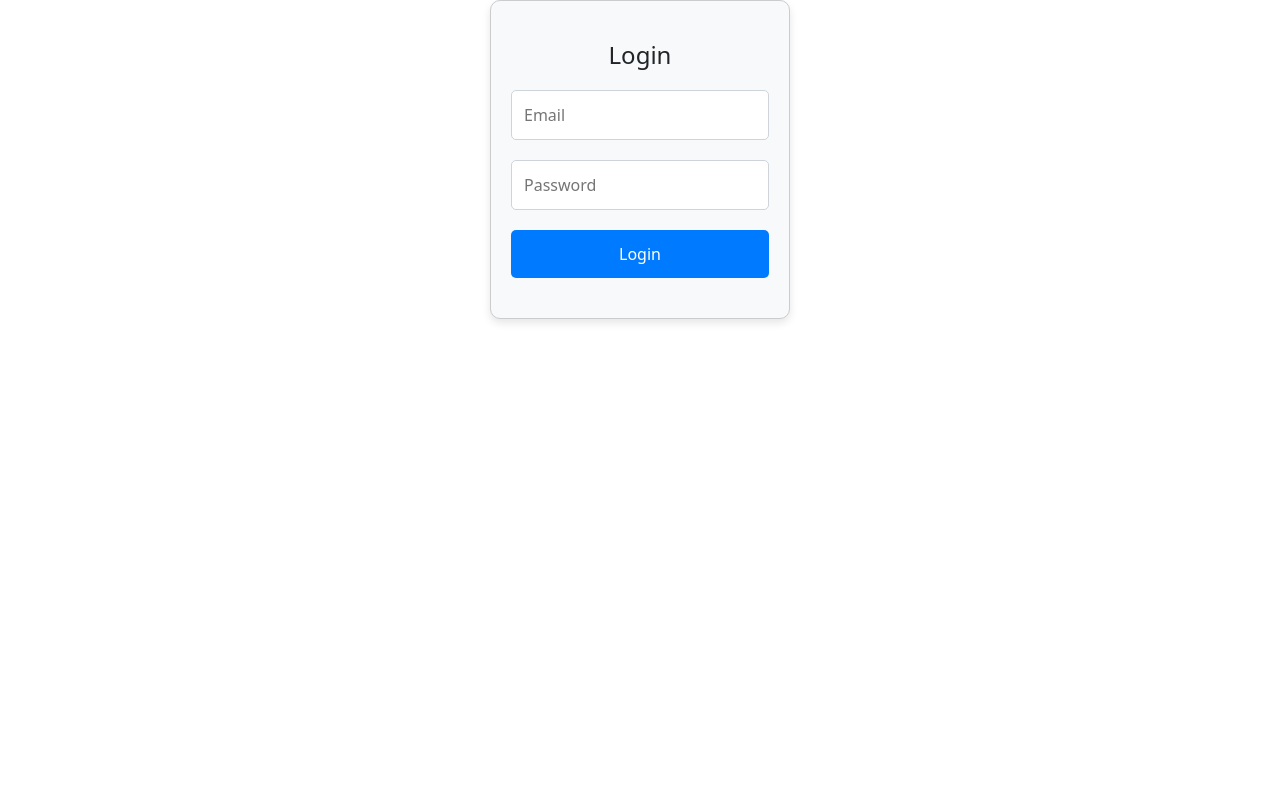
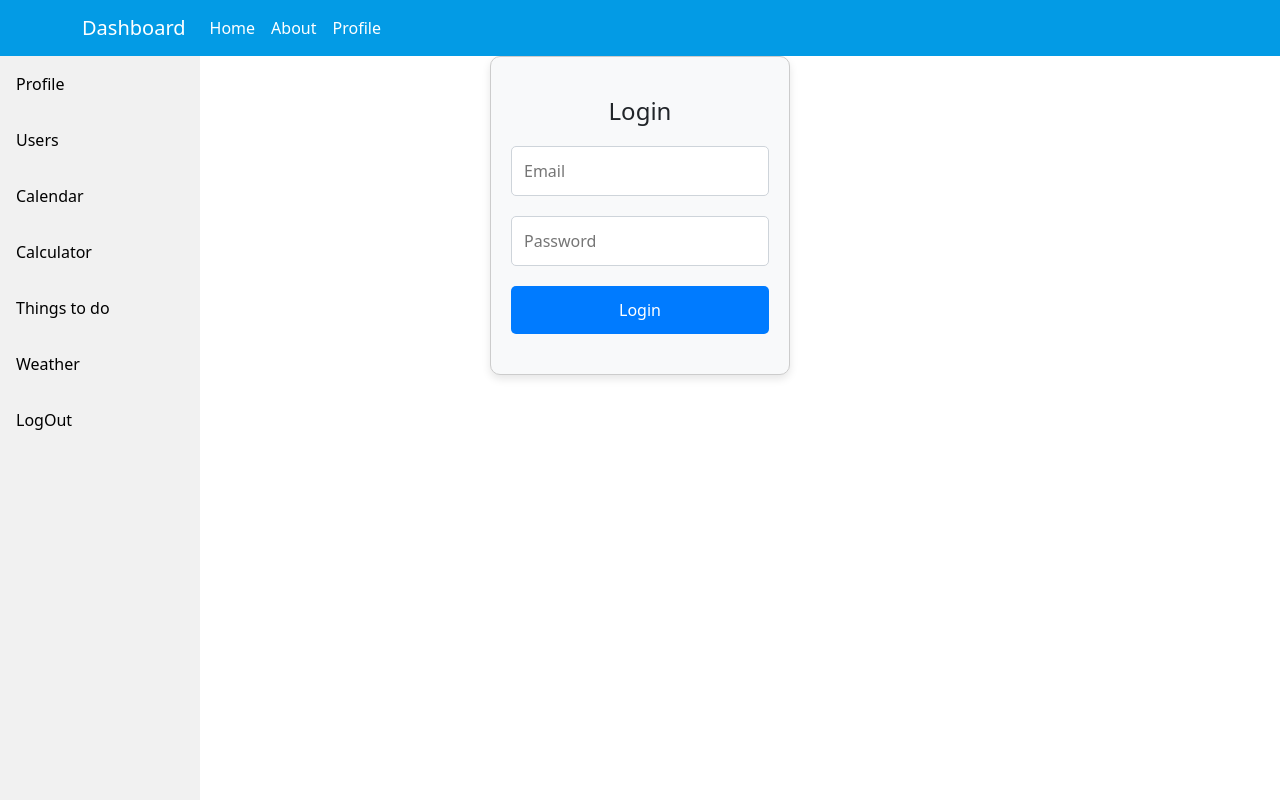
Before and after one commit to manushi7/WebAssignment5, a React (Create React App) app: page /login in a window 1280 px wide. Built offline with nearby package versions, Linux system fonts and the light colour scheme; no server answers.

Commit message:
Fix sidebar

```diff
--- a/src/App.js
+++ b/src/App.js
@@ -12,8 +12,8 @@ import LoginPage from './pages/LoginPage';
 import ProfilePage from './pages/ProfilePage';
 import SignupPage from './pages/SignupPage';
 import UserListingPage from './pages/UserListingPage';
-import CalendarWidget from './components/CalendarWidget';
-import CalculatorWidget from './components/CalculatorWidget';
+import CalendarPage from './pages/CalendarPage';
+import CalculatorPage from './pages/CalculatorPage';
 
 const App = () => {
     return (
@@ -48,8 +48,16 @@ const App = () => {
                     }
                 />
 
-            <Route path="/calendar" element={<CalendarWidget />} />
-            <Route path="/calculator" element={<CalculatorWidget />} />
+                <Route path="/calendar" element={
+                    <RequireAuth>
+                      <CalendarPage />
+                    </RequireAuth>
+                } />
+                <Route path="/calculator" element={
+                    <RequireAuth>
+                      <CalculatorPage />
+                    </RequireAuth>
+                } />
               </Route>
             </Routes>
           </Router>
--- a/src/components/Layout.js
+++ b/src/components/Layout.js
@@ -9,11 +9,35 @@ import {
     Outlet,
 } from "react-router-dom";
 
-import AuthStatus from './AuthStatus';
+import Sidebar from '../components/Sidebar';
 
 export default function Layout() {
     return (
         <div>
+          {/* Navigation Bar */}
+          <nav className="navbar navbar-expand-lg navbar-dark">
+            <div className="container">
+              <Link className="navbar-brand" to="/">Dashboard</Link>
+              <div className="collapse navbar-collapse">
+                <ul className="navbar-nav ml-auto">
+                  <li className="nav-item active">
+                    <Link className="nav-link" to="/">Home</Link>
+                  </li>
+                  <li className="nav-item">
+                    <Link className="nav-link" to="/about">About</Link>
+                  </li>
+                  <li className="nav-item">
+                    <Link className="nav-link" to="/profile">Profile</Link>
+                  </li>
+                </ul>
+              </div>
+            </div>
+          </nav>
+
+          <div>
+            <Sidebar />
+          </div>
+
           <Outlet />
         </div>
     );
--- a/src/components/Sidebar.js
+++ b/src/components/Sidebar.js
@@ -1,39 +1,18 @@
 import React from 'react';
 
-import WeatherWidget from '../components/WeatherWidget';
-import DogWidget from '../components/DogWidget';
-import ParkWidget from '../components/ParkWidget';
 import { Link } from 'react-router-dom';
 
 const Sidebar = () => {
 
     return (
-        <div>
-            <div class="sidebar">
-                <Link className="nav-link" to="/calendar">Calendar</Link>
-                <Link className="nav-link" to="/calculator">Calculator</Link>
-                <Link className="nav-link" to="#todolist">Todo List</Link>
-                <Link className="nav-link" to="#weather">Weather</Link>
-                <Link className="nav-link" to="#logout">LogOut</Link>
-            </div>
-
-            <div class="content">
-                <div className="container-fluid main-content">
-                    <h1 className="page-title">Dashboard</h1>
-
-                    <div className="row">
-                        <div className="col">
-                            <WeatherWidget />
-                        </div>
-                        <div className="col">
-                            <DogWidget />
-                        </div>
-                        <div className="col">
-                            <ParkWidget />
-                        </div>
-                    </div>
-                </div>
-            </div>
+        <div class="sidebar">
+          <Link className="nav-link" to="/profile">Profile</Link>
+          <Link className="nav-link" to="/users">Users</Link>
+          <Link className="nav-link" to="/calendar">Calendar</Link>
+          <Link className="nav-link" to="/calculator">Calculator</Link>
+          <Link className="nav-link" to="/things-to-do">Things to do</Link>
+          <Link className="nav-link" to="/weather">Weather</Link>
+          <Link className="nav-link" to="#logout">LogOut</Link>
         </div>
     );
 };
--- /dev/null
+++ b/src/pages/CalculatorPage.js
@@ -0,0 +1,22 @@
+import React from 'react';
+import '../pages/css/Dashboard.css'; // Import the CSS file
+
+import CalculatorWidget from '../components/CalculatorWidget';
+
+const CalculatorPage = () => {
+    return (
+            <div class="content">
+                <div className="container-fluid main-content">
+                    <h1 className="page-title">Calendar</h1>
+
+                    <div className="row">
+                        <div className="col">
+                            <CalculatorWidget />
+                        </div>
+                    </div>
+                </div>
+            </div>
+    );
+};
+
+export default CalculatorPage;
--- /dev/null
+++ b/src/pages/CalendarPage.js
@@ -0,0 +1,22 @@
+import React from 'react';
+import '../pages/css/Dashboard.css'; // Import the CSS file
+
+import CalendarWidget from '../components/CalendarWidget';
+
+const CalendarPage = () => {
+    return (
+            <div class="content">
+                <div className="container-fluid main-content">
+                    <h1 className="page-title">Calendar</h1>
+
+                    <div className="row">
+                        <div className="col">
+                            <CalendarWidget />
+                        </div>
+                    </div>
+                </div>
+            </div>
+    );
+};
+
+export default CalendarPage;
--- a/src/pages/DashboardPage.js
+++ b/src/pages/DashboardPage.js
@@ -1,33 +1,29 @@
 import React from 'react';
-import { Link } from 'react-router-dom';
 import '../pages/css/Dashboard.css'; // Import the CSS file
-import Sidebar from '../components/Sidebar';
+
+import WeatherWidget from '../components/WeatherWidget';
+import DogWidget from '../components/DogWidget';
+import ParkWidget from '../components/ParkWidget';
 
 const DashboardPage = () => {
     return (
-        <div>
-          {/* Navigation Bar */}
-          <nav className="navbar navbar-expand-lg navbar-dark">
-            <div className="container">
-              <Link className="navbar-brand" to="/">Dashboard</Link>
-              <div className="collapse navbar-collapse">
-                <ul className="navbar-nav ml-auto">
-                  <li className="nav-item active">
-                    <Link className="nav-link" to="/">Home</Link>
-                  </li>
-                  <li className="nav-item">
-                    <Link className="nav-link" to="/about">About</Link>
-                  </li>
-                  <li className="nav-item">
-                    <Link className="nav-link" to="/profile">Profile</Link>
-                  </li>
-                </ul>
-              </div>
+            <div class="content">
+                <div className="container-fluid main-content">
+                    <h1 className="page-title">Dashboard</h1>
+
+                    <div className="row">
+                        <div className="col">
+                            <WeatherWidget />
+                        </div>
+                        <div className="col">
+                            <DogWidget />
+                        </div>
+                        <div className="col">
+                            <ParkWidget />
+                        </div>
+                    </div>
+                </div>
             </div>
-          </nav>
-
-          <Sidebar />
-        </div>
     );
 };
 
--- a/src/pages/ProfilePage.js
+++ b/src/pages/ProfilePage.js
@@ -1,6 +1,5 @@
 import React, { useEffect } from 'react';
 import { useAuthentication } from '../context/auth/AuthenticationContext';
-import CalendarWidget from '../components/CalendarWidget';
 
 const ProfilePage = () => {
     const { user } = useAuthentication();
@@ -12,11 +11,14 @@ const ProfilePage = () => {
     }, [user]);
 
     return (
-    <div>
-      <h2>Profile</h2>
+            <div class="content">
+              <div className="container-fluid main-content">
+                <h1 className="page-title">Profile</h1>
+
+                <div className="row">
+                  <div className="col">
                     {user && (
                         <div>
-          <CalendarWidget />
                           <p>Email: {user.email}</p>
                           {/* {user.displayName && <p>Name: {user.displayName}</p>} */}
                           <ul>
@@ -29,6 +31,9 @@ const ProfilePage = () => {
                         </div>
                     )}
                   </div>
+                </div>
+              </div>
+            </div>
     );
 };
 
--- a/src/pages/UserListingPage.js
+++ b/src/pages/UserListingPage.js
@@ -37,15 +37,15 @@ export default function UserListingPage() {
     }, []);
 
     return (
-        <Container className="mt-5">
-          <h2 className="text-center">User Listing</h2>
-          <div className="row">
-            <div className="col">
-              <div className="user-card-container mt-5">
+        <div className="container-fluid main-content">
+          <h1 className="page-title">User Listing</h1>
+          <div>
             {loading ? (
                 <p>Loading...</p>
             ) : (
                 users.map(user => (
+                    <div className="row">
+                      <div className="col">
                         <Card key={user.id} className="user-card">
                           <Card.Body>
                             <Card.Title>{user.displayName}</Card.Title>
@@ -53,11 +53,11 @@ export default function UserListingPage() {
                             <Card.Text>Phone Number: {user.phoneNumber}</Card.Text>
                           </Card.Body>
                         </Card>
+                      </div>
+                    </div>
                 ))
             )}
           </div>
         </div>
-          </div>
-        </Container>
     );
 };
--- a/src/pages/css/UserListingPage.css
+++ b/src/pages/css/UserListingPage.css
@@ -1,6 +1,3 @@
-.user-card-container {
-}
-
 .user-card {
   margin-top: 16px;
   border: none;
```
Lines whose indentation alone changed are shown as unchanged.
